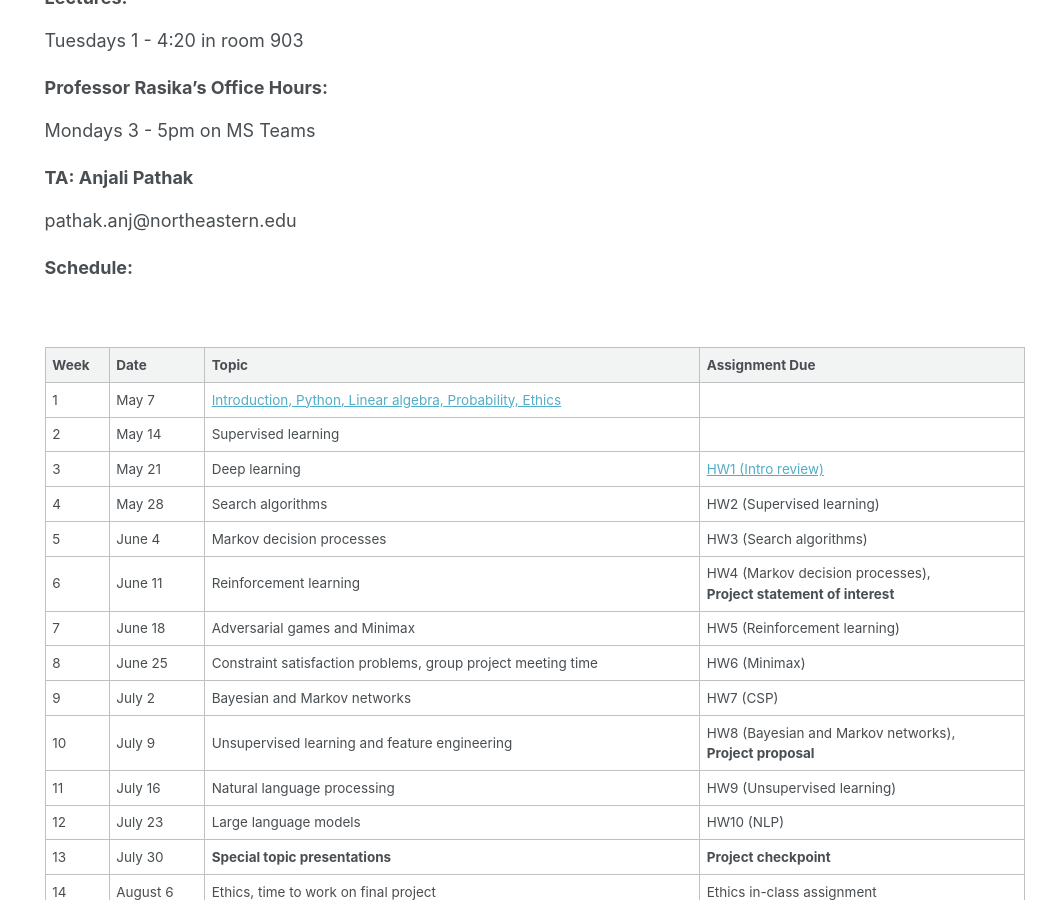
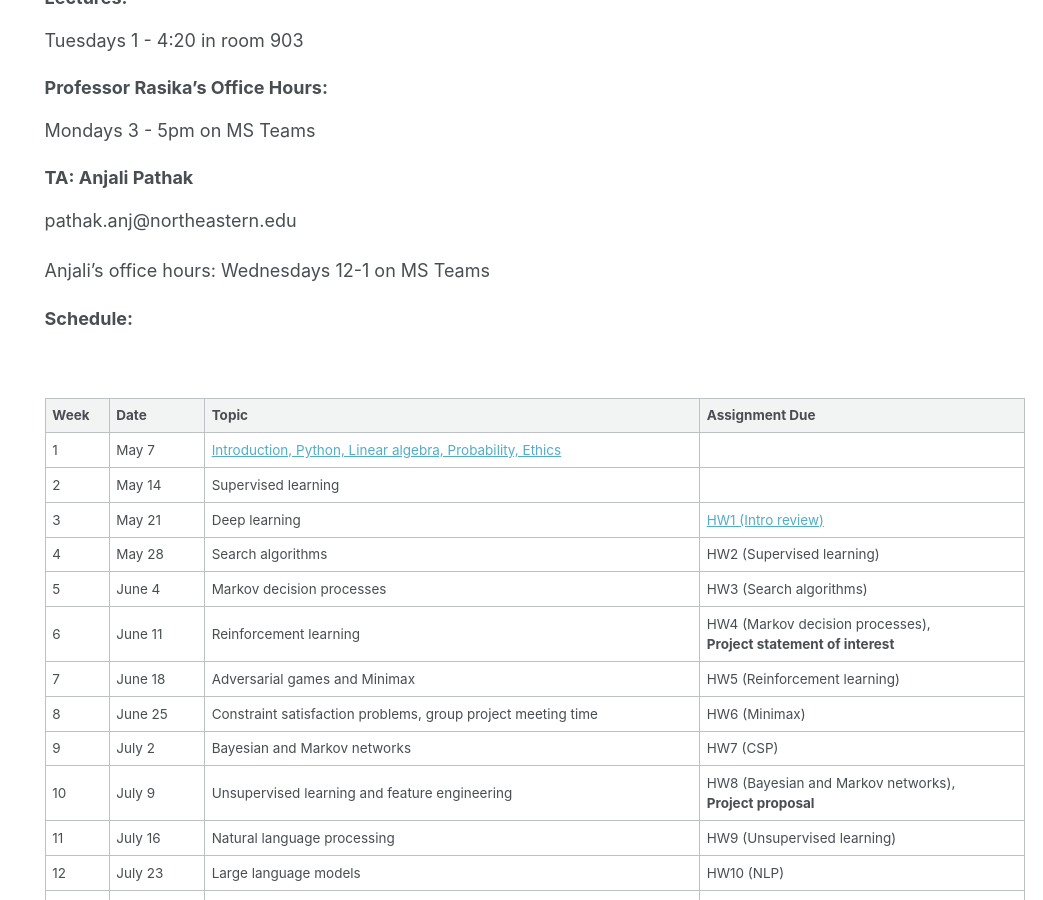
Before and after one commit to rasikabh/rasikabh.github.io, a Jekyll site: the page built from _pages/ai2024su.md, in a window 1280 px wide and 900 px high, scrolled down 353 px. Shown: the whole window, without its empty margins (237-1280 px from the left). Built offline with Jekyll 4.4.1, drawn with Linux system fonts in a browser that asks for light colours.

Commit message:
Add TA office hours

```diff
--- a/_pages/ai2024su.md
+++ b/_pages/ai2024su.md
@@ -31,6 +31,8 @@ Mondays 3 - 5pm on MS Teams
 ### TA: Anjali Pathak
 
 pathak.anj@northeastern.edu
+
+Anjali's office hours: Wednesdays 12-1 on MS Teams
 
 ### Schedule:
 
```
